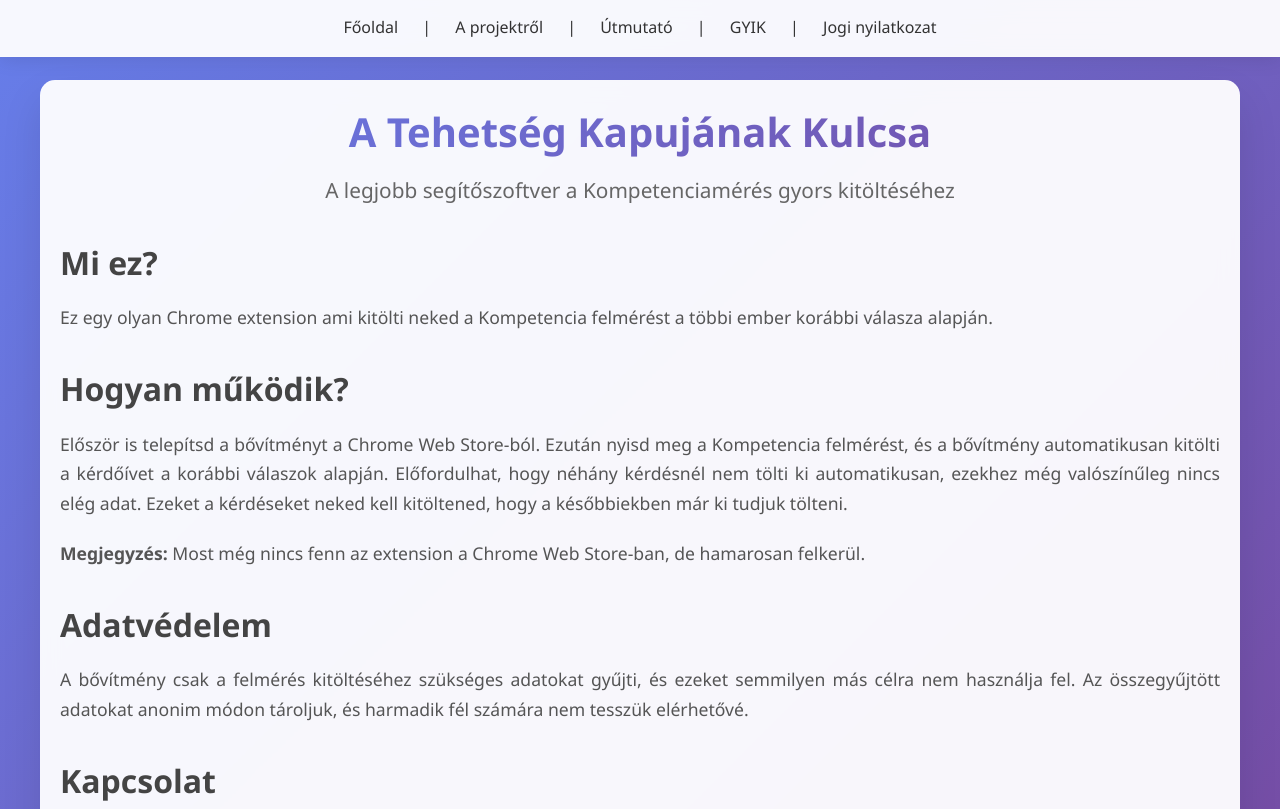
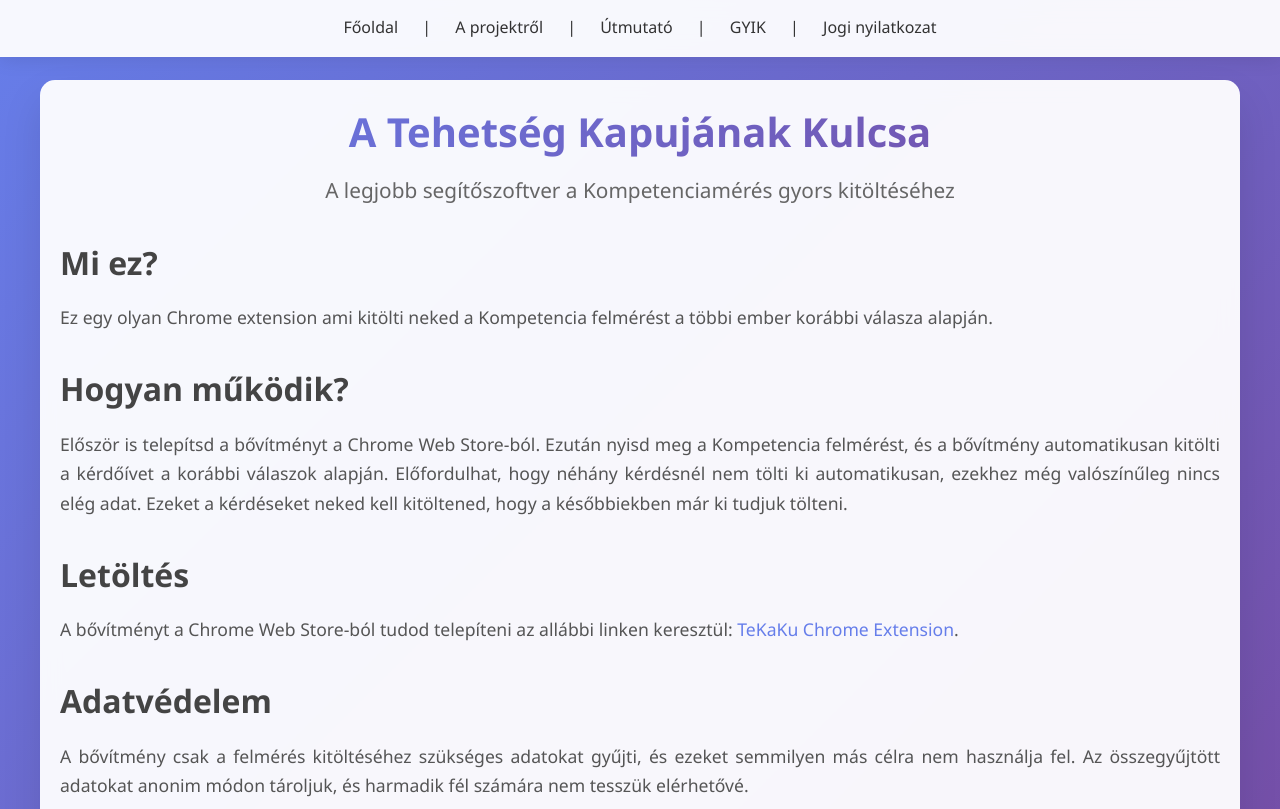
Before and after one commit to SzBence3/TeKaKuServer, a website: page webpage/index.html in a window 1280 px wide. Shown: the top 809 px of the page. Drawn offline with Linux system fonts and the light colour scheme.

Commit message:
added link for extension on mainn page

```diff
--- a/webpage/index.html
+++ b/webpage/index.html
@@ -27,10 +27,11 @@
                 Előfordulhat, hogy néhány kérdésnél nem tölti ki automatikusan, ezekhez még valószínűleg nincs elég adat.
                 Ezeket a kérdéseket neked kell kitöltened, hogy a későbbiekben már ki tudjuk tölteni.
             </p>
-            <p>
-                <strong>Megjegyzés:</strong> Most még nincs fenn az extension a Chrome Web Store-ban, de hamarosan felkerül.
-            </p>
         </div>
+        <h2>Letöltés</h2>
+        <p>
+            A bővítményt a Chrome Web Store-ból tudod telepíteni az allábbi linken keresztül: <a href="https://chromewebstore.google.com/detail/agomlgflpkmmdameckmlcgmggalfccaj?utm_source=item-share-cb">TeKaKu Chrome Extension</a>.
+        </p>
 
         <div>
             <h2>Adatvédelem</h2>
```
Also changed, not shown: webpage/tutorial.html (+3 -2 lines).
